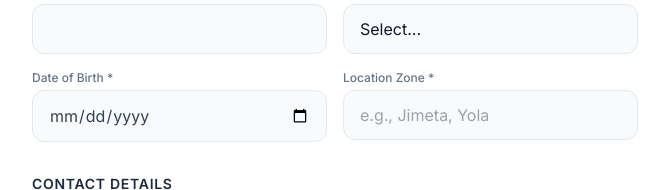
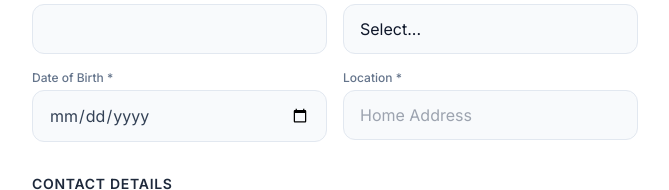
Before and after one commit to Safuwhale/church_frontend, a React (Vite) app: page /register in a window 1280 px wide. Shown: the part 598-788 px from the top of the page, without its empty margins (305-974 px from the left). Built offline with nearby package versions, Linux system fonts and the light colour scheme; no server answers.

Commit message:
Cleanup empty strings for claim page and reg

```diff
--- a/src/pages/ClaimProfile.jsx
+++ b/src/pages/ClaimProfile.jsx
@@ -140,6 +140,14 @@ export default function ClaimProfile() {
       }
       delete payload.whatsapp_same_as_phone;
 
+      // 🌟 STRICT DATA CLEANUP LOOP 🌟
+      // Converts any empty string into `null` to prevent FastAPI 422 errors
+      Object.keys(payload).forEach(key => {
+        if (payload[key] === "") {
+          payload[key] = null;
+        }
+      });
+
       // 3. Update Profile in FastAPI
       const claimRes = await fetch(`${API_BASE}/api/users/claim`, {
         method: 'PUT',
@@ -150,7 +158,7 @@ export default function ClaimProfile() {
         body: JSON.stringify({
           phone_number: phoneNumber,
           profile_photo_url: photoUrl,
-          ...payload // Spreads all the new fields into the body
+          ...payload // Spreads all the cleaned fields into the body
         })
       });
 
@@ -286,7 +294,7 @@ export default function ClaimProfile() {
                   <input type="email" name="email" value={formData.email} onChange={handleChange} className="w-full px-4 py-3 rounded-xl border border-slate-200 focus:outline-none focus:border-brand-blue transition-colors bg-slate-50 focus:bg-white" />
                 </div>
                 <div>
-                  <label className="block text-xs font-medium text-slate-500 mb-1">Sex</label>
+                  <label className="block text-xs font-medium text-slate-500 mb-1">Sex *</label>
                   <select name="sex" value={formData.sex} onChange={handleChange} required className="w-full px-4 py-3 rounded-xl border border-slate-200 focus:outline-none focus:border-brand-blue transition-colors bg-slate-50 focus:bg-white appearance-none">
                     <option value="">Select...</option>
                     <option value="Male">Male</option>
@@ -298,7 +306,7 @@ export default function ClaimProfile() {
                   <input type="date" name="dob" value={formData.dob} onChange={handleChange} required className="w-full px-4 py-3 rounded-xl border border-slate-200 focus:outline-none focus:border-brand-blue transition-colors bg-slate-50 focus:bg-white text-slate-700" />
                 </div>
                 <div>
-                  <label className="block text-xs font-medium text-slate-500 mb-1">Location </label>
+                  <label className="block text-xs font-medium text-slate-500 mb-1">Location *</label>
                   <input type="text" name="location_zone" placeholder="Home address" value={formData.location_zone} onChange={handleChange} required className="w-full px-4 py-3 rounded-xl border border-slate-200 focus:outline-none focus:border-brand-blue transition-colors bg-slate-50 focus:bg-white" />
                 </div>
                 <div className="md:col-span-2">
--- a/src/pages/Registeration.jsx
+++ b/src/pages/Registeration.jsx
@@ -51,7 +51,7 @@ export default function Register() {
     setError('');
   };
 
-  // --- THE NEW 3-STEP REGISTRATION FLOW ---
+  // --- REGISTRATION FLOW ---
   const handleRegister = async (e) => {
     e.preventDefault();
     setError('');
@@ -62,9 +62,18 @@ export default function Register() {
       const payload = { ...formData };
 
       if (payload.whatsapp_same_as_phone) {
-        payload.whatsapp_number = null;
+        // Automatically grab the phone number they just typed!
+        payload.whatsapp_number = payload.phone_number;
       }
       delete payload.whatsapp_same_as_phone;
+
+      // STRICT DATA CLEANUP LOOP
+      // Converts any empty string into `null` to prevent FastAPI 422 errors
+      Object.keys(payload).forEach(key => {
+        if (payload[key] === "") {
+          payload[key] = null;
+        }
+      });
 
       const API_BASE = import.meta.env.VITE_API_BASE_URL;
 
@@ -262,8 +271,8 @@ export default function Register() {
                 <input type="date" name="dob" value={formData.dob} onChange={handleChange} required disabled={isLoading} className="w-full px-4 py-3 rounded-xl border border-slate-200 focus:outline-none focus:border-brand-blue transition-colors bg-slate-50 focus:bg-white text-slate-700 disabled:opacity-50" />
               </div>
               <div>
-                <label className="block text-xs font-medium text-slate-500 mb-1">Location Zone *</label>
-                <input type="text" name="location_zone" placeholder="e.g., Jimeta, Yola" value={formData.location_zone} onChange={handleChange} required disabled={isLoading} className="w-full px-4 py-3 rounded-xl border border-slate-200 focus:outline-none focus:border-brand-blue transition-colors bg-slate-50 focus:bg-white disabled:opacity-50" />
+                <label className="block text-xs font-medium text-slate-500 mb-1">Location *</label>
+                <input type="text" name="location_zone" placeholder="Home Address" value={formData.location_zone} onChange={handleChange} required disabled={isLoading} className="w-full px-4 py-3 rounded-xl border border-slate-200 focus:outline-none focus:border-brand-blue transition-colors bg-slate-50 focus:bg-white disabled:opacity-50" />
               </div>
             </div>
           </div>
```
